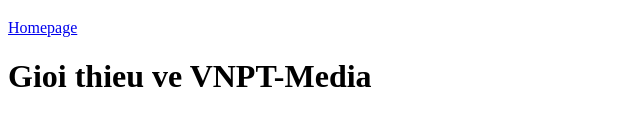
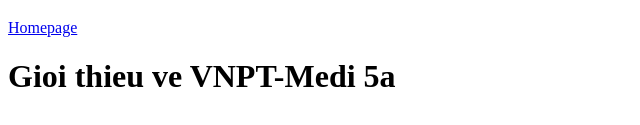
Before and after one commit to nguyenan122/myblog, a plain HTML site: page about.html in a window 1280 px wide. Shown: the part 263-388 px from the top of the page, 0-640 px from the left. Drawn offline with Linux system fonts and the light colour scheme.

Commit message:
dev 5 change

```diff
--- a/about.html
+++ b/about.html
@@ -6,6 +6,6 @@
   <body>
     <h1>About Us</h1>
     <a href="index.html">Homepage</a>
-    <h1>Gioi thieu ve VNPT-Media</h1>
+    <h1>Gioi thieu ve VNPT-Medi 5a</h1>
   </body>
 </html>
```
